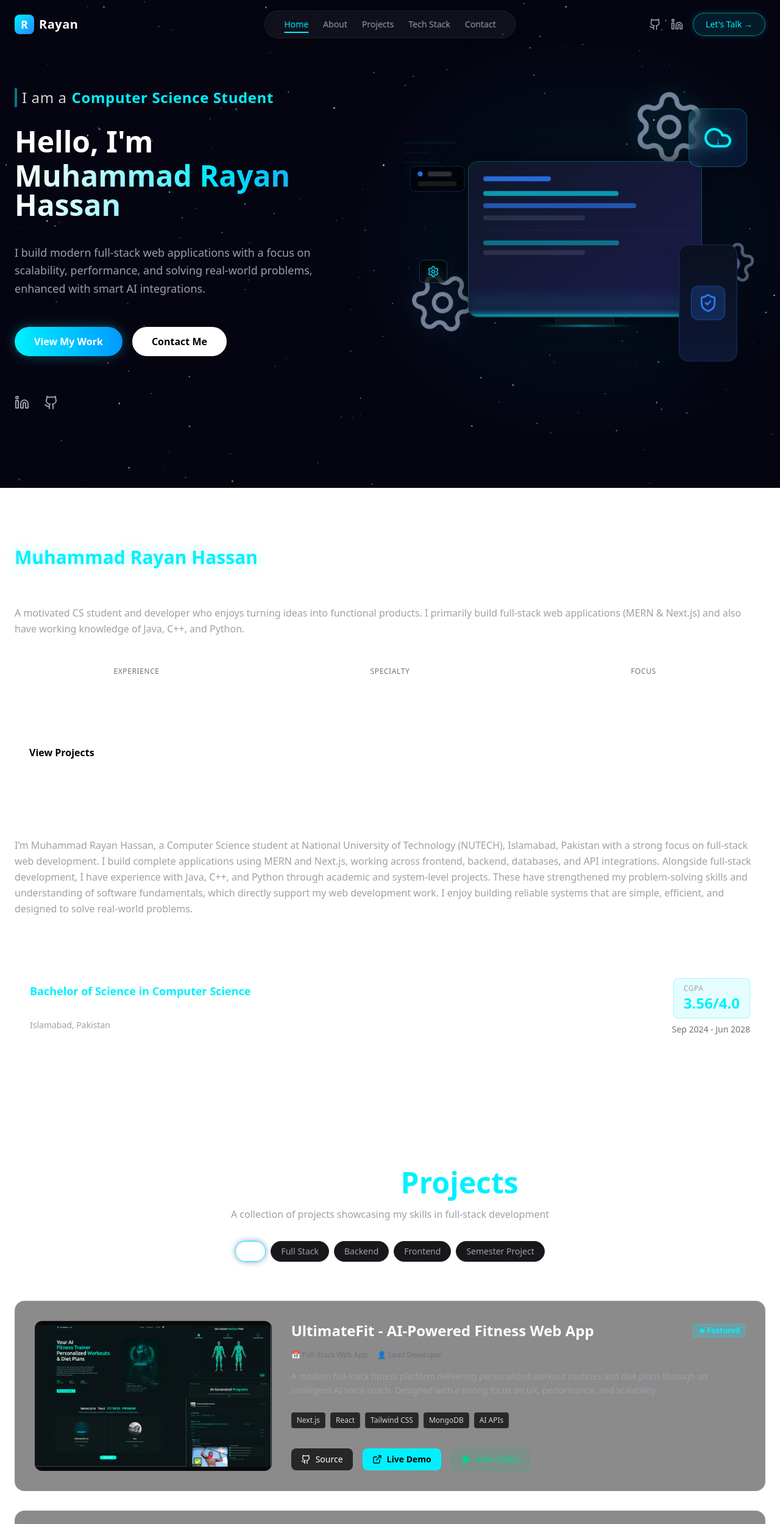
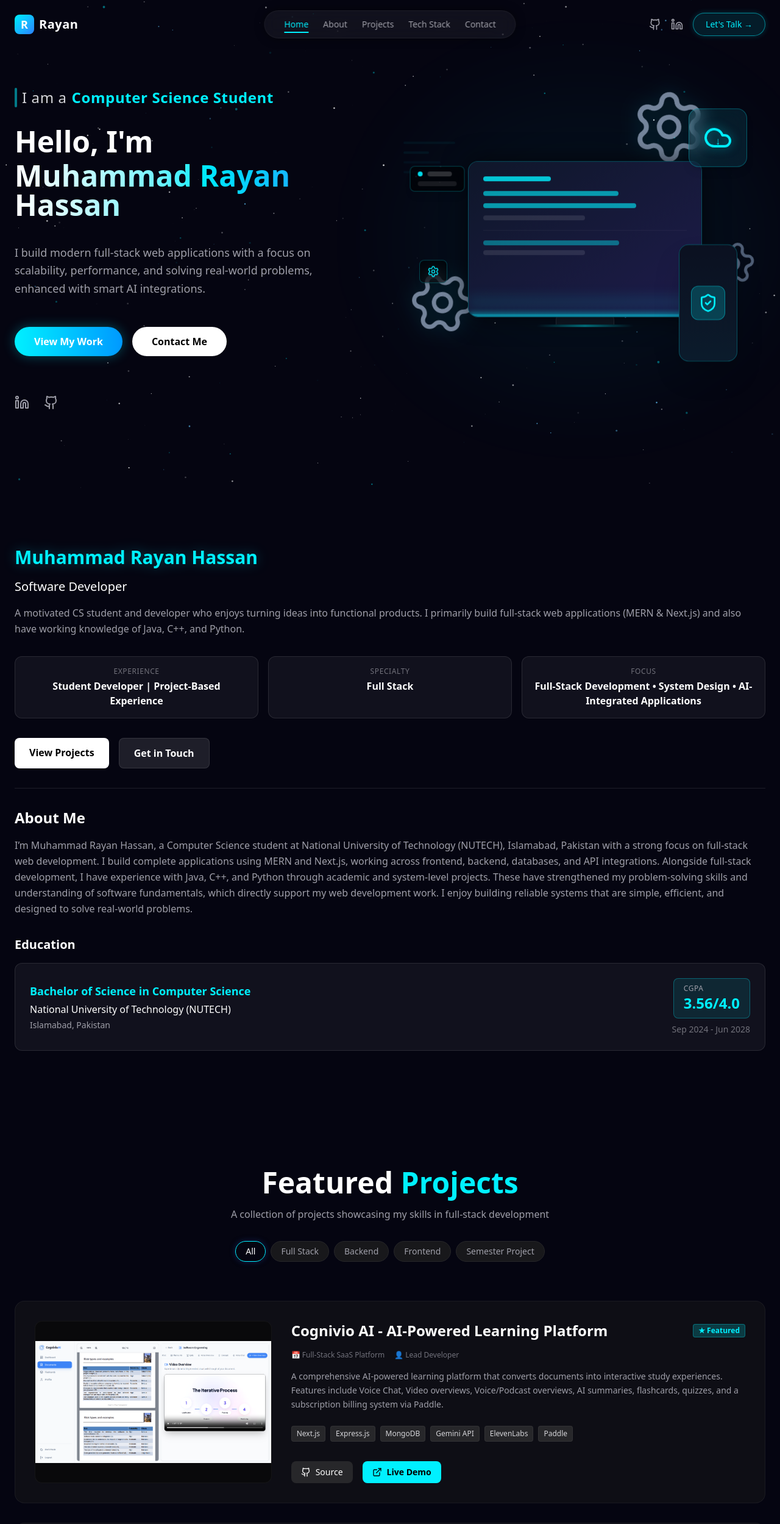
Before and after one commit to m-rayan-hassan/portfolio, a Next.js app: page / in a window 1280 px wide. Shown: the top 2499 px of the page at 61% size. Built offline with nearby package versions, Linux system fonts and the light colour scheme.

Commit message:
add cognivioai in project section

```diff
--- a/app/globals.css
+++ b/app/globals.css
@@ -39,13 +39,19 @@
   }
 }
 
+html {
+  background-color: var(--space-black);
+}
+
 body {
   background: transparent;
+  isolation: isolate;
   color: var(--foreground);
   font-family: var(--font-sans), Arial, Helvetica, sans-serif;
   overflow-x: hidden;
   overflow-y: scroll;
   min-height: 100vh;
+  overscroll-behavior-y: none;
 }
 
 /* Custom Scrollbar */
--- a/components/sections/contact.tsx
+++ b/components/sections/contact.tsx
@@ -108,7 +108,7 @@ export default function Contact() {
                   transition={{ delay: 0.3 }}
                   className="flex items-center gap-4"
                 >
-                    <div className="w-12 h-12 rounded-full bg-blue-500/10 flex items-center justify-center text-blue-400">
+                    <div className="w-12 h-12 rounded-full bg-neon-cyan/10 flex items-center justify-center text-neon-cyan">
                         <MapPin className="w-5 h-5" />
                     </div>
                     <div>
@@ -207,7 +207,7 @@ export default function Contact() {
                     whileTap={{ scale: 0.98 }}
                     type="submit"
                     disabled={isSubmitting}
-                    className={`cursor-pointer w-full bg-gradient-to-r from-neon-blue-light to-blue-600 hover:from-neon-blue hover:to-blue-700 text-white font-bold py-4 rounded-xl shadow-lg shadow-blue-900/20 hover:shadow-blue-900/40 transition-all flex items-center justify-center gap-2 ${
+                    className={`cursor-pointer w-full bg-gradient-to-r from-neon-cyan to-blue-600 hover:from-neon-cyan hover:to-blue-700 text-white font-bold py-4 rounded-xl shadow-lg shadow-blue-900/20 hover:shadow-blue-900/40 transition-all flex items-center justify-center gap-2 ${
                       isSubmitting ? "opacity-70 cursor-not-allowed" : ""
                     }`}
                 >
--- a/components/sections/navbar.tsx
+++ b/components/sections/navbar.tsx
@@ -148,7 +148,7 @@ export default function Navbar() {
               <Link
                 href="#contact"
                  onClick={() => setIsOpen(false)}
-                className="bg-orange-500 text-white px-5 py-3 rounded-xl font-bold text-center mt-4"
+                className="bg-neon-cyan/10 border border-neon-cyan/50 text-neon-cyan shadow-[0_0_10px_rgba(0,240,255,0.2)] px-5 py-3 rounded-xl font-bold text-center mt-4"
               >
                 Let's Talk
               </Link>
--- a/components/sections/projects.tsx
+++ b/components/sections/projects.tsx
@@ -25,7 +25,19 @@ interface Project {
 
 const projects: Project[] = [
     // ... (Your projects data here) ...
-    {
+  {
+    title: "Cognivio AI - AI-Powered Learning Platform",
+    date: "Full-Stack SaaS Platform",
+    role: "Lead Developer",
+    description: "A comprehensive AI-powered learning platform that converts documents into interactive study experiences. Features include Voice Chat, Video overviews, Voice/Podcast overviews, AI summaries, flashcards, quizzes, and a subscription billing system via Paddle.",
+    tags: ["Next.js", "Express.js", "MongoDB", "Gemini API", "ElevenLabs", "Paddle"],
+    type: "Full Stack",
+    featured: true,
+    sourceLink: "https://github.com/m-rayan-hassan/CognivioAI",
+    liveLink: "https://cognivioai.app/",
+    image: "/cognivio.png",
+  },
+  {
     title: "UltimateFit - AI-Powered Fitness Web App",
     date: "Full-Stack Web App",
     role: "Lead Developer",
@@ -170,7 +182,7 @@ export default function Projects() {
                      </span>
                    )}
                    {project.type === "Semester Project" && (
-                     <span className="bg-blue-500/20 text-blue-400 border border-blue-500/30 text-xs font-bold px-2 py-0.5 rounded flex items-center gap-1">
+                     <span className="bg-neon-cyan/20 text-neon-cyan border border-neon-cyan/30 text-xs font-bold px-2 py-0.5 rounded flex items-center gap-1">
                        🎓 Semester Project
                      </span>
                    )}
@@ -208,7 +220,7 @@ export default function Projects() {
                     </Link>
                   )}
                   {project.videoLink && (
-                    <Link href={project.videoLink} target="_blank" className="cursor-pointer flex items-center gap-2 px-4 py-2 rounded-lg bg-emerald-500/10 text-emerald-400 border border-emerald-500/20 hover:bg-emerald-500/20 text-sm font-medium transition-colors">
+                    <Link href={project.videoLink} target="_blank" className="cursor-pointer flex items-center gap-2 px-4 py-2 rounded-lg bg-neon-cyan/10 text-neon-cyan border border-neon-cyan/20 hover:bg-neon-cyan/20 text-sm font-medium transition-colors">
                        <Play className="w-4 h-4 fill-current" /> View Video
                     </Link>
                   )}
@@ -222,7 +234,7 @@ export default function Projects() {
         <div className="flex justify-center mt-12">
           <button
             onClick={() => setShowAllProjects(!showAllProjects)}
-            className="px-8 py-3 rounded-full bg-blue-500/10 text-blue-400 border border-blue-500/30 hover:bg-blue-500/20 font-medium transition-all transform hover:-translate-y-1"
+            className="px-8 py-3 rounded-full bg-neon-cyan/10 text-neon-cyan border border-neon-cyan/30 hover:bg-neon-cyan/20 font-medium transition-all transform hover:-translate-y-1"
           >
             {showAllProjects ? "Show Less" : "Show More"}
           </button>
--- a/components/ui/hero-vector-animation.tsx
+++ b/components/ui/hero-vector-animation.tsx
@@ -21,9 +21,9 @@ export default function HeroVectorAnimation() {
         {/* 1. SPEED LINES (Left) - Temed Cyan */}
         <div className="absolute top-10 -left-12 space-y-3 z-0 opacity-50">
             <motion.div animate={{ width: [60, 100, 60], opacity: [0.3, 0.6, 0.3] }} transition={{ duration: 3, repeat: Infinity }} className="h-1 bg-neon-cyan/20 rounded-full" />
-            <motion.div animate={{ width: [80, 40, 80], opacity: [0.3, 0.6, 0.3] }} transition={{ duration: 4, repeat: Infinity, delay: 1 }} className="h-1 bg-blue-500/20 rounded-full" />
+            <motion.div animate={{ width: [80, 40, 80], opacity: [0.3, 0.6, 0.3] }} transition={{ duration: 4, repeat: Infinity, delay: 1 }} className="h-1 bg-neon-cyan/20 rounded-full" />
             <motion.div animate={{ width: [50, 90, 50], opacity: [0.3, 0.6, 0.3] }} transition={{ duration: 3.5, repeat: Infinity, delay: 0.5 }} className="h-1 bg-neon-cyan/20 rounded-full" />
-            <motion.div animate={{ width: [70, 30, 70], opacity: [0.3, 0.6, 0.3] }} transition={{ duration: 4.5, repeat: Infinity, delay: 1.5 }} className="h-1 bg-blue-500/20 rounded-full" />
+            <motion.div animate={{ width: [70, 30, 70], opacity: [0.3, 0.6, 0.3] }} transition={{ duration: 4.5, repeat: Infinity, delay: 1.5 }} className="h-1 bg-neon-cyan/20 rounded-full" />
         </div>
 
         {/* 2. GEARS (Themed: Blue-ish Metallic) */}
@@ -51,7 +51,7 @@ export default function HeroVectorAnimation() {
             transition={{ duration: 25, repeat: Infinity, ease: "linear" }}
             className="absolute bottom-10 -left-10 z-10"
         >
-             <Settings className="w-20 h-20 md:w-28 md:h-28 text-slate-400/80 drop-shadow-[0_0_15px_rgba(59,130,246,0.2)]" strokeWidth={1.5} />
+             <Settings className="w-20 h-20 md:w-28 md:h-28 text-slate-400/80 drop-shadow-[0_0_15px_rgba(0,240,255,0.2)]" strokeWidth={1.5} />
         </motion.div>
 
 
@@ -64,9 +64,9 @@ export default function HeroVectorAnimation() {
             <div className="flex-1 bg-gradient-to-br from-[#0f172a] to-[#1e1b4b] p-6 relative overflow-hidden">
                 {/* Code Lines */}
                 <div className="space-y-3 z-10 relative">
-                    <div className="w-1/3 h-2 bg-blue-500/80 rounded-full mb-4" />
+                    <div className="w-1/3 h-2 bg-neon-cyan/80 rounded-full mb-4" />
                     <motion.div animate={{ width: ["60%", "70%", "60%"] }} transition={{ duration: 3, repeat: Infinity }} className="h-2 bg-neon-cyan/60 rounded-full" />
-                    <div className="w-3/4 h-2 bg-blue-500/60 rounded-full" />
+                    <div className="w-3/4 h-2 bg-neon-cyan/60 rounded-full" />
                     <div className="w-1/2 h-2 bg-white/10 rounded-full" />
 
                     <div className="mt-4 pt-4 border-t border-white/5 space-y-2">
@@ -96,11 +96,11 @@ export default function HeroVectorAnimation() {
         <motion.div
             animate={{ y: [5, -5, 5] }}
             transition={{ duration: 5, repeat: Infinity, ease: "easeInOut", delay: 0.5 }}
-            className="absolute -bottom-4 -right-2 md:bottom-0 md:right-0 w-16 h-32 md:w-24 md:h-48 bg-[#0a0f1e] border border-blue-500/30 rounded-2xl shadow-2xl z-30 flex flex-col items-center justify-center overflow-hidden"
+            className="absolute -bottom-4 -right-2 md:bottom-0 md:right-0 w-16 h-32 md:w-24 md:h-48 bg-[#0a0f1e] border border-neon-cyan/30 rounded-2xl shadow-2xl z-30 flex flex-col items-center justify-center overflow-hidden"
         >
-            <div className="w-full h-full bg-gradient-to-b from-slate-900/20 to-blue-900/20 flex items-center justify-center">
-                <div className="w-10 h-10 md:w-14 md:h-14 bg-blue-500/20 rounded-xl flex items-center justify-center border border-blue-500/40">
-                     <ShieldCheck className="w-6 h-6 md:w-8 md:h-8 text-blue-500" strokeWidth={2} />
+            <div className="w-full h-full bg-gradient-to-b from-slate-900/20 to-cyan-900/20 flex items-center justify-center">
+                <div className="w-10 h-10 md:w-14 md:h-14 bg-neon-cyan/20 rounded-xl flex items-center justify-center border border-neon-cyan/40">
+                     <ShieldCheck className="w-6 h-6 md:w-8 md:h-8 text-neon-cyan" strokeWidth={2} />
                 </div>
             </div>
         </motion.div>
@@ -110,7 +110,7 @@ export default function HeroVectorAnimation() {
         <motion.div
             animate={{ y: [-5, 5, -5] }}
             transition={{ duration: 4, repeat: Infinity, ease: "easeInOut", delay: 1.5 }}
-            className="absolute top-0 right-0 md:-top-4 md:-right-4 w-20 h-20 md:w-24 md:h-24 bg-gradient-to-br from-neon-cyan/10 to-blue-900/30 backdrop-blur-md border border-neon-cyan/30 rounded-2xl shadow-lg flex items-center justify-center z-30"
+            className="absolute top-0 right-0 md:-top-4 md:-right-4 w-20 h-20 md:w-24 md:h-24 bg-gradient-to-br from-neon-cyan/10 to-cyan-900/30 backdrop-blur-md border border-neon-cyan/30 rounded-2xl shadow-lg flex items-center justify-center z-30"
         >
             <Cloud className="w-10 h-10 md:w-12 md:h-12 text-neon-cyan drop-shadow-[0_0_8px_rgba(0,240,255,0.5)]" />
             <motion.div
@@ -127,10 +127,10 @@ export default function HeroVectorAnimation() {
         <motion.div
             animate={{ x: [0, 5, 0], opacity: [0.8, 1, 0.8] }}
             transition={{ duration: 4, repeat: Infinity }}
-            className="absolute top-20 -left-8 md:left-[-40px] bg-black/60 backdrop-blur-md px-3 py-2 rounded-lg border border-blue-500/30 shadow-lg z-30"
+            className="absolute top-20 -left-8 md:left-[-40px] bg-black/60 backdrop-blur-md px-3 py-2 rounded-lg border border-neon-cyan/30 shadow-lg z-30"
         >
             <div className="flex gap-2">
-                <div className="w-2 h-2 rounded-full bg-blue-500" />
+                <div className="w-2 h-2 rounded-full bg-neon-cyan" />
                 <div className="w-10 h-2 bg-white/20 rounded-full" />
             </div>
             <div className="mt-2 w-16 h-2 bg-white/10 rounded-full" />
```
Also changed, not shown: components/sections/skills.tsx (+16 -15 lines), components/ui/star-background.tsx (+16 -5 lines), public/cognivio.png (added).
